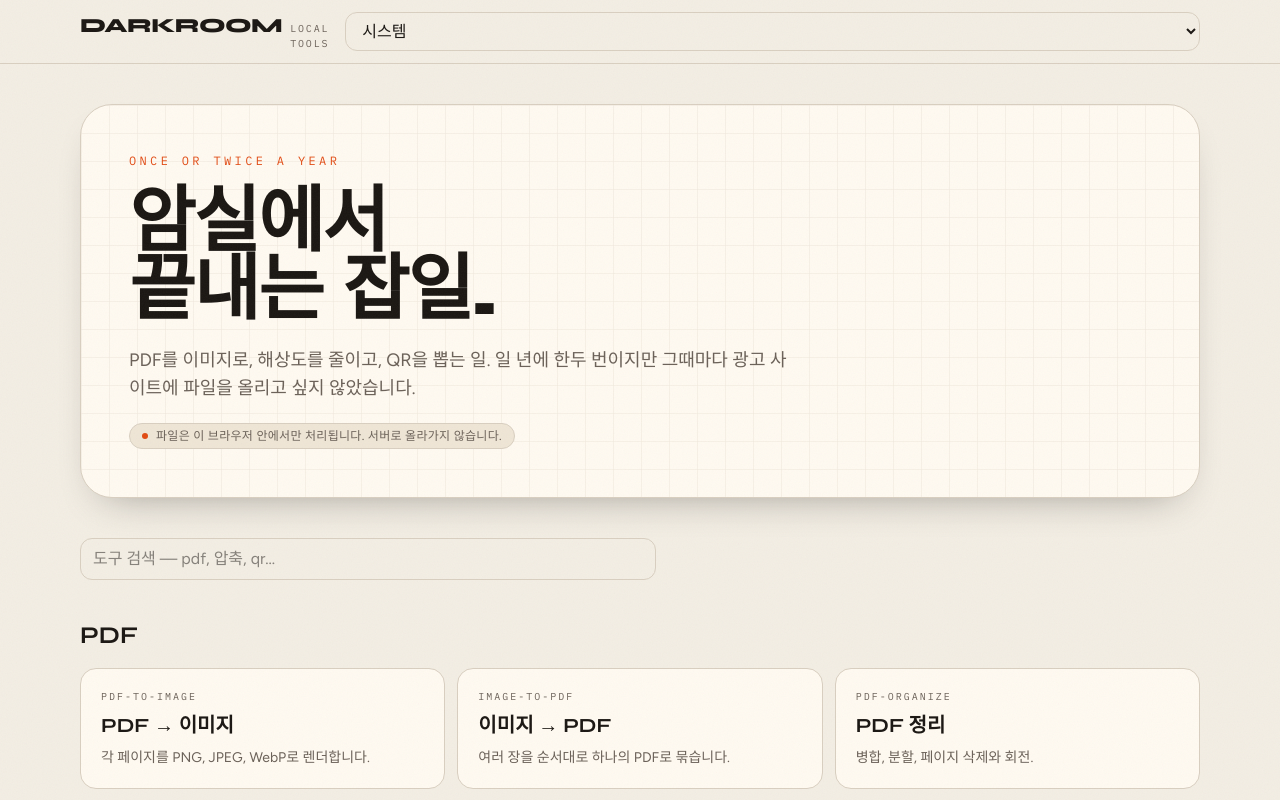
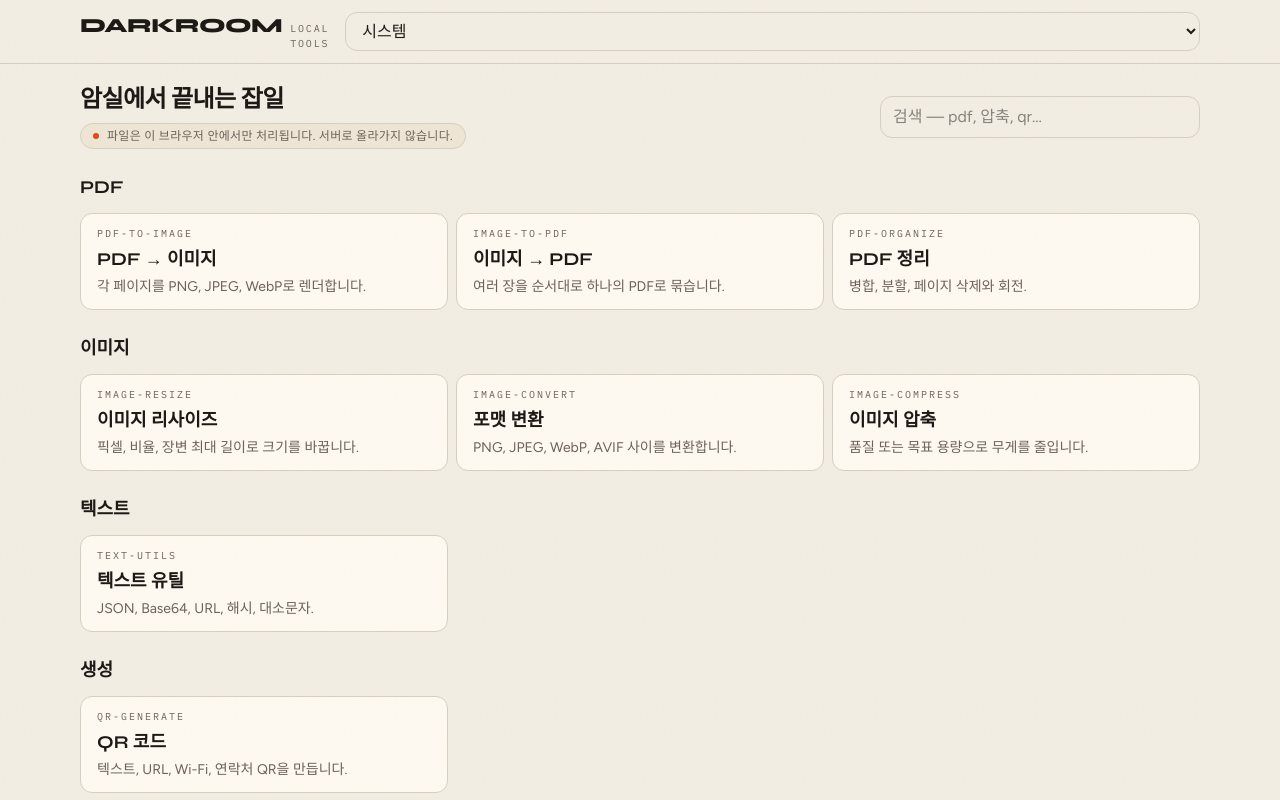
Before and after one commit to leessosso/toolbox, a React (Vite) app: page / in a window 1280 px wide. Shown: the top 800 px of the page. Built offline with nearby package versions, Linux system fonts and the light colour scheme.

Commit message:
홈과 도구 페이지의 소개 영역을 한 줄로 줄인다.
첫 화면에 큰 히어로가 도구 목록을 밀어내던 레이아웃을 검색+목록 중심으로 바꿨다.

Co-authored-by: seungseok.lee <ssossoking@naver.com>

```diff
--- a/src/components/Dropzone.tsx
+++ b/src/components/Dropzone.tsx
@@ -44,7 +44,7 @@ export function Dropzone({
       }}
       onDragLeave={() => setOver(false)}
       onDrop={onDrop}
-      className={`mat-grid relative flex min-h-44 cursor-pointer flex-col items-center justify-center rounded-3xl border-2 border-dashed px-6 py-10 text-center transition ${
+      className={`mat-grid relative flex min-h-28 cursor-pointer flex-col items-center justify-center rounded-2xl border-2 border-dashed px-4 py-5 text-center transition ${
         over
           ? 'border-[color:var(--safe)] bg-[color:color-mix(in_srgb,var(--safe)_12%,transparent)]'
           : 'border-[color:var(--line)] bg-[color:var(--bg-elev)]'
@@ -61,9 +61,9 @@ export function Dropzone({
           e.target.value = ''
         }}
       />
-      <span className="font-display text-2xl font-bold tracking-tight">DROP</span>
-      <p className="mt-2 max-w-md text-[color:var(--muted)]">{label}</p>
-      <p className="mt-1 text-xs text-[color:var(--muted)]">
+      <span className="font-display text-lg font-bold tracking-tight">DROP</span>
+      <p className="mt-1 text-sm text-[color:var(--muted)]">{label}</p>
+      <p className="mt-0.5 text-xs text-[color:var(--muted)]">
         클립보드 붙여넣기도 됩니다 (Ctrl/⌘ + V)
       </p>
     </label>
--- a/src/components/Layout.tsx
+++ b/src/components/Layout.tsx
@@ -17,10 +17,10 @@ export function Layout() {
           <ThemeToggle />
         </div>
       </header>
-      <main className="mx-auto max-w-6xl px-4 py-10">
+      <main className="mx-auto max-w-6xl px-4 py-5">
         <Outlet />
       </main>
-      <footer className="mx-auto max-w-6xl px-4 pb-12 text-sm text-[color:var(--muted)]">
+      <footer className="mx-auto max-w-6xl px-4 pb-8 text-sm text-[color:var(--muted)]">
         암실처럼, 작업물은 밖으로 나가지 않습니다.
       </footer>
     </div>
--- a/src/components/ToolPage.tsx
+++ b/src/components/ToolPage.tsx
@@ -2,7 +2,6 @@ import { useCallback, useEffect, useState, type ReactNode } from 'react'
 import { uid } from '../lib/format.ts'
 import { Dropzone } from './Dropzone.tsx'
 import { FileList, type ListedFile } from './FileList.tsx'
-import { PrivacyBadge } from './PrivacyBadge.tsx'
 import { ResultGrid, type ResultItem } from './ResultGrid.tsx'
 import { btnPrimary } from './OptionPanel.tsx'
 
@@ -110,16 +109,10 @@ export function ToolPage({
   }
 
   return (
-    <div className="space-y-8">
-      <header className="space-y-3">
-        <p className="font-mono text-xs tracking-[0.2em] text-[color:var(--safe)] uppercase">
-          Tool
-        </p>
-        <h1 className="font-display text-4xl font-extrabold tracking-tight sm:text-5xl">
-          {title}
-        </h1>
-        <p className="max-w-2xl text-lg text-[color:var(--muted)]">{description}</p>
-        <PrivacyBadge />
+    <div className="space-y-5">
+      <header className="flex flex-wrap items-baseline gap-x-3 gap-y-1">
+        <h1 className="font-display text-2xl font-bold tracking-tight">{title}</h1>
+        <p className="text-sm text-[color:var(--muted)]">{description}</p>
       </header>
 
       <Dropzone accept={accept} multiple={multiple} onFiles={addFiles} label={dropLabel} />
--- a/src/pages/Home.tsx
+++ b/src/pages/Home.tsx
@@ -20,54 +20,43 @@ export default function Home() {
   }, [q])
 
   return (
-    <div className="space-y-10">
-      <section className="relative overflow-hidden rounded-[2rem] border border-[color:var(--line)] bg-[color:var(--bg-elev)] px-6 py-12 shadow-[var(--shadow)] sm:px-12">
-        <div className="mat-grid pointer-events-none absolute inset-0 opacity-40" />
-        <div className="relative max-w-2xl space-y-5">
-          <p className="font-mono text-xs tracking-[0.28em] text-[color:var(--safe)] uppercase">
-            Once or twice a year
-          </p>
-          <h1 className="font-display text-5xl font-extrabold leading-[0.95] tracking-tight sm:text-7xl">
-            암실에서
-            <br />
-            끝내는 잡일.
+    <div className="space-y-6">
+      <div className="flex flex-col gap-3 sm:flex-row sm:items-center sm:justify-between">
+        <div className="min-w-0 space-y-1.5">
+          <h1 className="font-display text-xl font-bold tracking-tight sm:text-2xl">
+            암실에서 끝내는 잡일
           </h1>
-          <p className="text-lg text-[color:var(--muted)]">
-            PDF를 이미지로, 해상도를 줄이고, QR을 뽑는 일. 일 년에 한두 번이지만
-            그때마다 광고 사이트에 파일을 올리고 싶지 않았습니다.
-          </p>
           <PrivacyBadge />
         </div>
-      </section>
-
-      <label className="block max-w-xl">
+        <label className="block w-full sm:max-w-xs">
           <span className="sr-only">도구 검색</span>
           <input
             className={controlClass}
-          placeholder="도구 검색 — pdf, 압축, qr…"
+            placeholder="검색 — pdf, 압축, qr…"
             value={q}
             onChange={(e) => setQ(e.target.value)}
           />
         </label>
+      </div>
 
       {order.map((cat) => {
         const group = filtered.filter((t) => t.category === cat)
         if (!group.length) return null
         return (
-          <section key={cat} className="space-y-4">
-            <h2 className="font-display text-2xl font-bold">{categoryLabel[cat]}</h2>
-            <ul className="grid gap-3 sm:grid-cols-2 lg:grid-cols-3">
+          <section key={cat} className="space-y-3">
+            <h2 className="font-display text-lg font-bold">{categoryLabel[cat]}</h2>
+            <ul className="grid gap-2 sm:grid-cols-2 lg:grid-cols-3">
               {group.map((tool) => (
                 <li key={tool.id}>
                   <Link
                     to={`/t/${tool.id}`}
-                    className="block h-full rounded-2xl border border-[color:var(--line)] bg-[color:var(--bg-elev)] p-5 transition hover:-translate-y-0.5 hover:border-[color:var(--safe)] hover:shadow-[var(--shadow)]"
+                    className="block h-full rounded-xl border border-[color:var(--line)] bg-[color:var(--bg-elev)] px-4 py-3 transition hover:-translate-y-0.5 hover:border-[color:var(--safe)] hover:shadow-[var(--shadow)]"
                   >
                     <p className="font-mono text-[10px] tracking-[0.2em] text-[color:var(--muted)] uppercase">
                       {tool.id}
                     </p>
-                    <h3 className="mt-2 font-display text-xl font-bold">{tool.name}</h3>
-                    <p className="mt-2 text-sm text-[color:var(--muted)]">
+                    <h3 className="mt-1 font-display text-lg font-bold">{tool.name}</h3>
+                    <p className="mt-1 text-sm text-[color:var(--muted)]">
                       {tool.description}
                     </p>
                   </Link>
--- a/src/tools/pdf-organize/PdfOrganize.tsx
+++ b/src/tools/pdf-organize/PdfOrganize.tsx
@@ -3,7 +3,6 @@ import { ToolPage } from '../../components/ToolPage.tsx'
 import { Field, OptionPanel, btnGhost, btnPrimary, controlClass } from '../../components/OptionPanel.tsx'
 import { Dropzone } from '../../components/Dropzone.tsx'
 import { FileList, type ListedFile } from '../../components/FileList.tsx'
-import { PrivacyBadge } from '../../components/PrivacyBadge.tsx'
 import { downloadBlob, u8Blob } from '../../lib/download.ts'
 import { parsePageRange, stem } from '../../lib/format.ts'
 import { loadPdf } from '../../lib/pdfjs.ts'
@@ -15,18 +14,12 @@ export default function PdfOrganize() {
   const [tab, setTab] = useState<'merge' | 'edit'>('merge')
 
   return (
-    <div className="space-y-8">
-      <header className="space-y-3">
-        <p className="font-mono text-xs tracking-[0.2em] text-[color:var(--safe)] uppercase">
-          Tool
+    <div className="space-y-5">
+      <header className="flex flex-wrap items-baseline gap-x-3 gap-y-1">
+        <h1 className="font-display text-2xl font-bold tracking-tight">PDF 정리</h1>
+        <p className="text-sm text-[color:var(--muted)]">
+          병합하거나, 페이지를 고르고 돌리고 잘라냅니다.
         </p>
-        <h1 className="font-display text-4xl font-extrabold tracking-tight sm:text-5xl">
-          PDF 정리
-        </h1>
-        <p className="max-w-2xl text-lg text-[color:var(--muted)]">
-          여러 파일을 이어 붙이거나, 한 파일에서 페이지를 고르고 돌리고 잘라냅니다.
-        </p>
-        <PrivacyBadge />
       </header>
       <div className="flex gap-2">
         <button
--- a/src/tools/qr-generate/QrGenerate.tsx
+++ b/src/tools/qr-generate/QrGenerate.tsx
@@ -1,6 +1,5 @@
 import { useCallback, useEffect, useState } from 'react'
 import QRCode from 'qrcode'
-import { PrivacyBadge } from '../../components/PrivacyBadge.tsx'
 import { Field, OptionPanel, btnGhost, btnPrimary, controlClass } from '../../components/OptionPanel.tsx'
 import { downloadBlob } from '../../lib/download.ts'
 
@@ -78,18 +77,12 @@ export default function QrGenerate() {
   }, [generate])
 
   return (
-    <div className="space-y-8">
-      <header className="space-y-3">
-        <p className="font-mono text-xs tracking-[0.2em] text-[color:var(--safe)] uppercase">
-          Tool
+    <div className="space-y-5">
+      <header className="flex flex-wrap items-baseline gap-x-3 gap-y-1">
+        <h1 className="font-display text-2xl font-bold tracking-tight">QR 코드</h1>
+        <p className="text-sm text-[color:var(--muted)]">
+          텍스트, 링크, Wi-Fi, 명함. PNG와 SVG로 저장합니다.
         </p>
-        <h1 className="font-display text-4xl font-extrabold tracking-tight sm:text-5xl">
-          QR 코드
-        </h1>
-        <p className="max-w-2xl text-lg text-[color:var(--muted)]">
-          텍스트, 링크, 게스트 Wi-Fi, 명함. PNG와 SVG로 바로 저장합니다.
-        </p>
-        <PrivacyBadge />
       </header>
 
       <div className="flex flex-wrap gap-2">
--- a/src/tools/text-utils/TextUtils.tsx
+++ b/src/tools/text-utils/TextUtils.tsx
@@ -1,5 +1,4 @@
 import { useMemo, useState } from 'react'
-import { PrivacyBadge } from '../../components/PrivacyBadge.tsx'
 import { btnGhost, controlClass } from '../../components/OptionPanel.tsx'
 
 type Mode = 'json' | 'base64' | 'url' | 'hash' | 'case'
@@ -65,18 +64,12 @@ export default function TextUtils() {
         : computed.output
 
   return (
-    <div className="space-y-8">
-      <header className="space-y-3">
-        <p className="font-mono text-xs tracking-[0.2em] text-[color:var(--safe)] uppercase">
-          Tool
+    <div className="space-y-5">
+      <header className="flex flex-wrap items-baseline gap-x-3 gap-y-1">
+        <h1 className="font-display text-2xl font-bold tracking-tight">텍스트 유틸</h1>
+        <p className="text-sm text-[color:var(--muted)]">
+          JSON 정리, Base64, URL 인코딩, SHA 해시.
         </p>
-        <h1 className="font-display text-4xl font-extrabold tracking-tight sm:text-5xl">
-          텍스트 유틸
-        </h1>
-        <p className="max-w-2xl text-lg text-[color:var(--muted)]">
-          JSON 정리, Base64, URL 인코딩, SHA 해시. 브라우저 Web Crypto만 사용합니다.
-        </p>
-        <PrivacyBadge />
       </header>
 
       <div className="flex flex-wrap gap-2">
```
Lines whose indentation alone changed are shown as unchanged.
